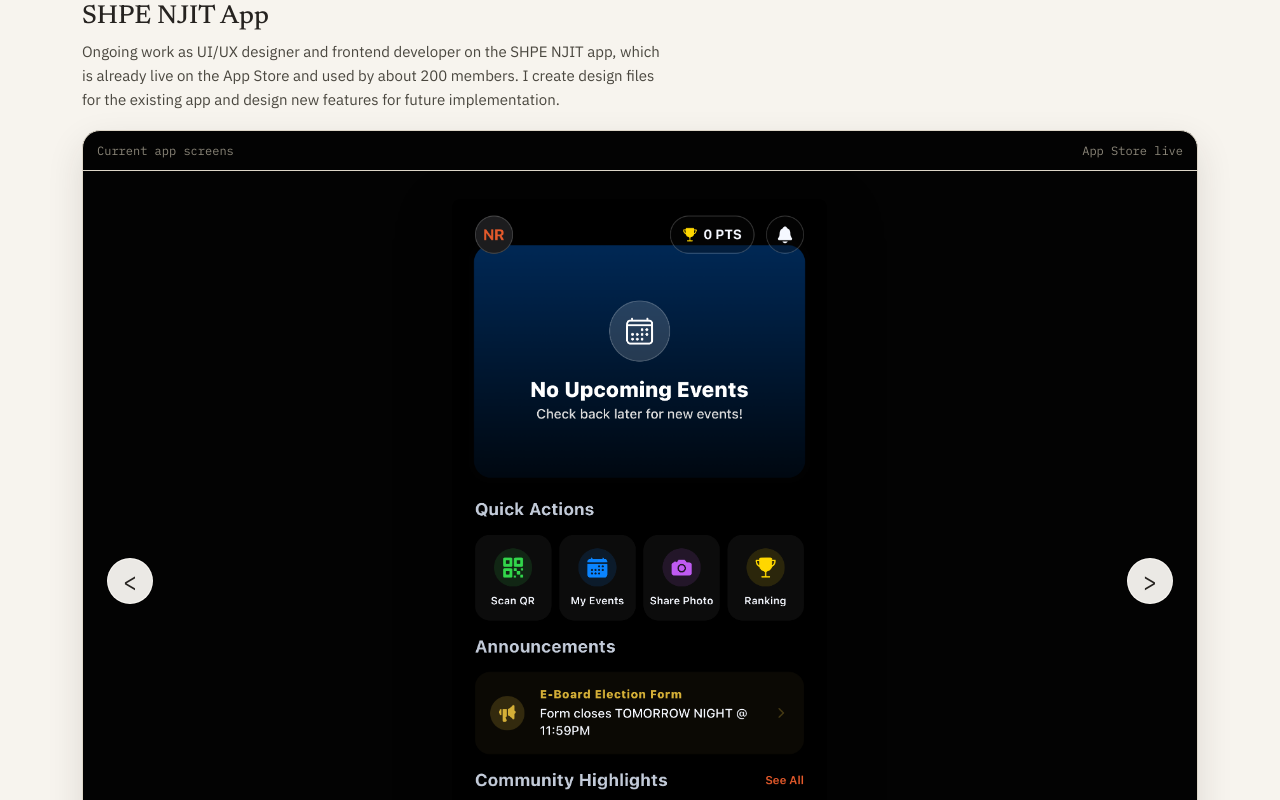
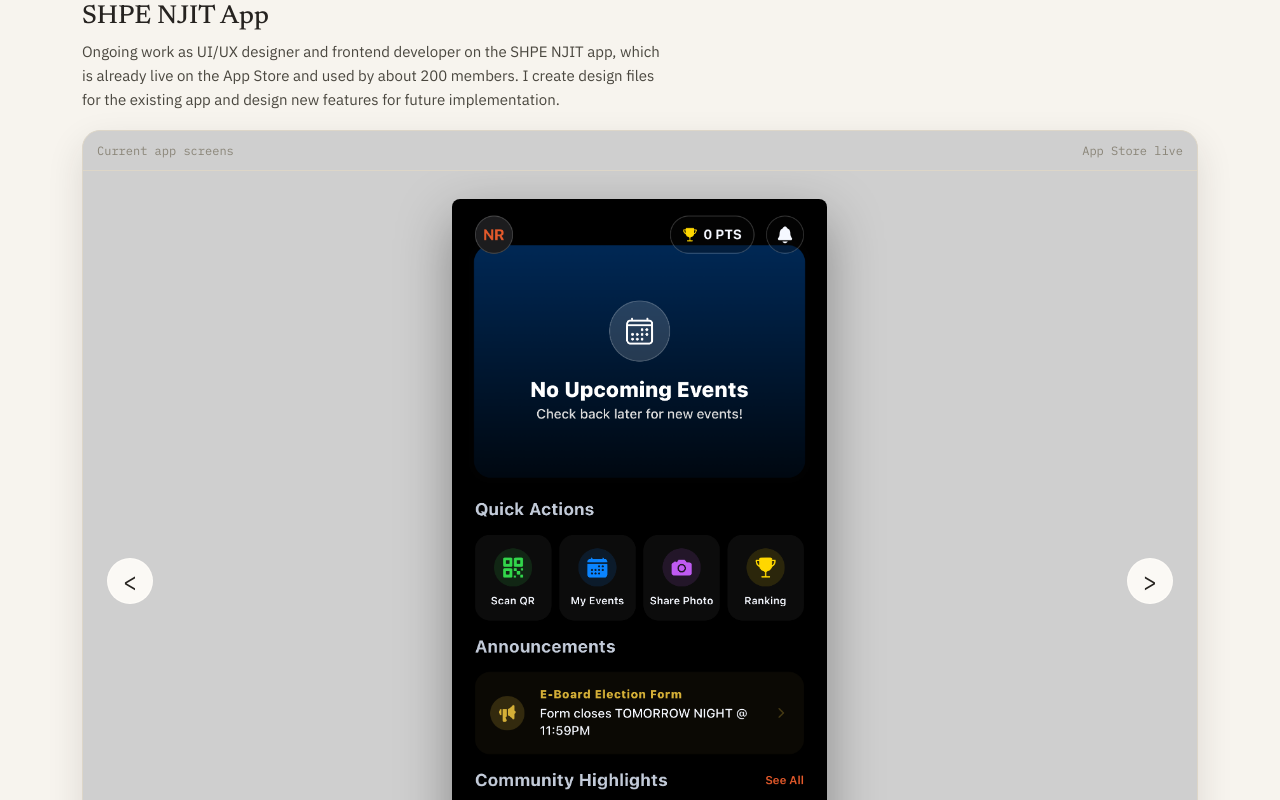
Before and after one commit to antonylangley/neta-portfolio, a Next.js app: page / in a window 1280 px wide. Shown: the part 560-1360 px from the top of the page. Built offline with nearby package versions, Linux system fonts and the light colour scheme.

Commit message:
Update SHPE carousel backdrop color

```diff
--- a/src/app/globals.css
+++ b/src/app/globals.css
@@ -352,7 +352,7 @@ h3 {
 }
 
 .shpe-carousel-frame {
-  background: #030303;
+  background: #cfcfcf;
   box-shadow: 0 14px 36px rgb(38 35 32 / 12%);
 }
 
```
